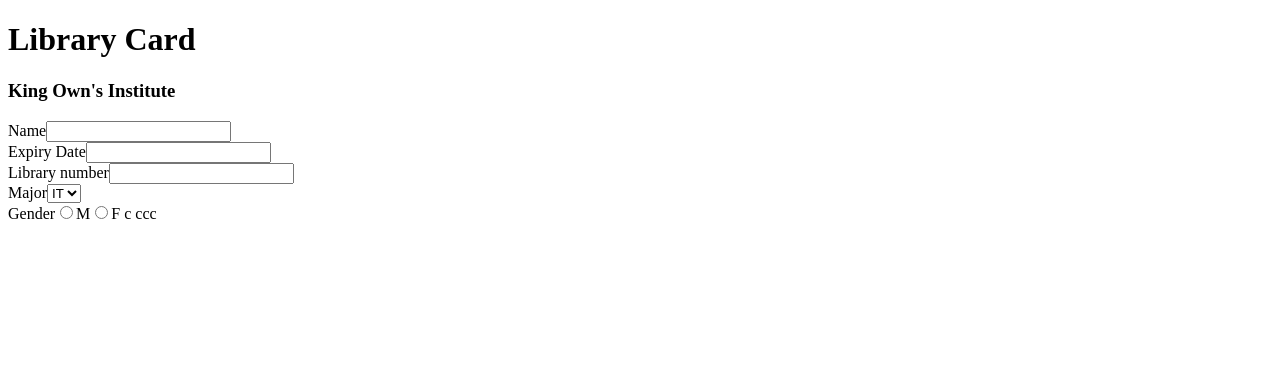
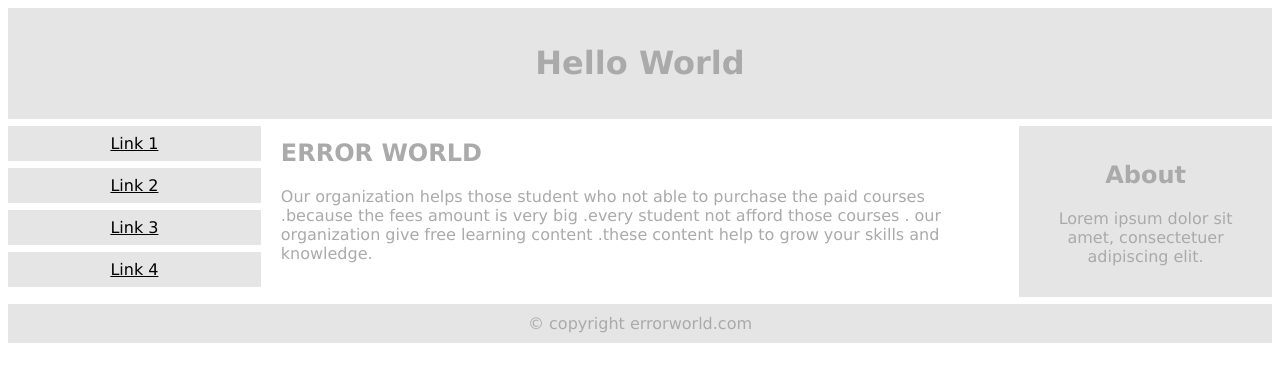
Before and after one commit to vikasr20012001/8thsem-, a plain HTML site: page index.html in a window 1280 px wide. Drawn offline with Linux system fonts and the light colour scheme.

Commit message:
Update index.html

```diff
--- a/index.html
+++ b/index.html
@@ -1,18 +1,76 @@
 <!DOCTYPE html>
 <html>
+<head>
+<meta name="viewport" content="width=device-width, initial-scale=1.0">
+<style>
+* {
+  box-sizing: border-box;
+}
 
-  <body>
-      <h1>Library Card</h1>
-      <h3>King Own's Institute</h3>
-     Name<input type="text"  name="name" /><br>
-     Expiry Date<input type="text" name="date" /> <br>
-     Library number<input type="text" name="Librarynum" /><br>
-     Major<select >
-       <option value="it">IT</option>
-     </select><br>
-      Gender<input type="radio" name="Gender"/>M<input type="radio" name="Gender"/>F
+.menu {
+  float: left;
+  width: 20%;
+  text-align: center;
+}
 
- c ccc
+.menu a {
+  background-color: #e5e5e5;
+  padding: 8px;
+  margin-top: 7px;
+  display: block;
+  width: 100%;
+  color: black;
+}
 
-  </body>
+.main {
+  float: left;
+  width: 60%;
+  padding: 0 20px;
+}
+
+.right {
+  background-color: #e5e5e5;
+  float: left;
+  width: 20%;
+  padding: 15px;
+  margin-top: 7px;
+  text-align: center;
+}
+
+@media only screen and (max-width: 620px) {
+  /* For mobile phones: */
+  .menu, .main, .right {
+    width: 100%;
+  }
+}
+</style>
+</head>
+<body style="font-family:Verdana;color:#aaaaaa;">
+
+<div style="background-color:#e5e5e5;padding:15px;text-align:center;">
+  <h1>Hello World</h1>
+</div>
+
+<div style="overflow:auto">
+  <div class="menu">
+    <a href="#">Link 1</a>
+    <a href="#">Link 2</a>
+    <a href="#">Link 3</a>
+    <a href="#">Link 4</a>
+  </div>
+
+  <div class="main">
+    <h2>ERROR WORLD </h2>
+    <p>Our organization helps those student who not able to purchase the paid courses .because the fees amount is very big .every student not afford those courses . our organization give free learning content .these content help to grow your skills and knowledge.</p>
+  </div>
+
+  <div class="right">
+    <h2>About</h2>
+    <p>Lorem ipsum dolor sit amet, consectetuer adipiscing elit.</p>
+  </div>
+</div>
+
+<div style="background-color:#e5e5e5;text-align:center;padding:10px;margin-top:7px;">© copyright errorworld.com</div>
+
+</body>
 </html>
```
